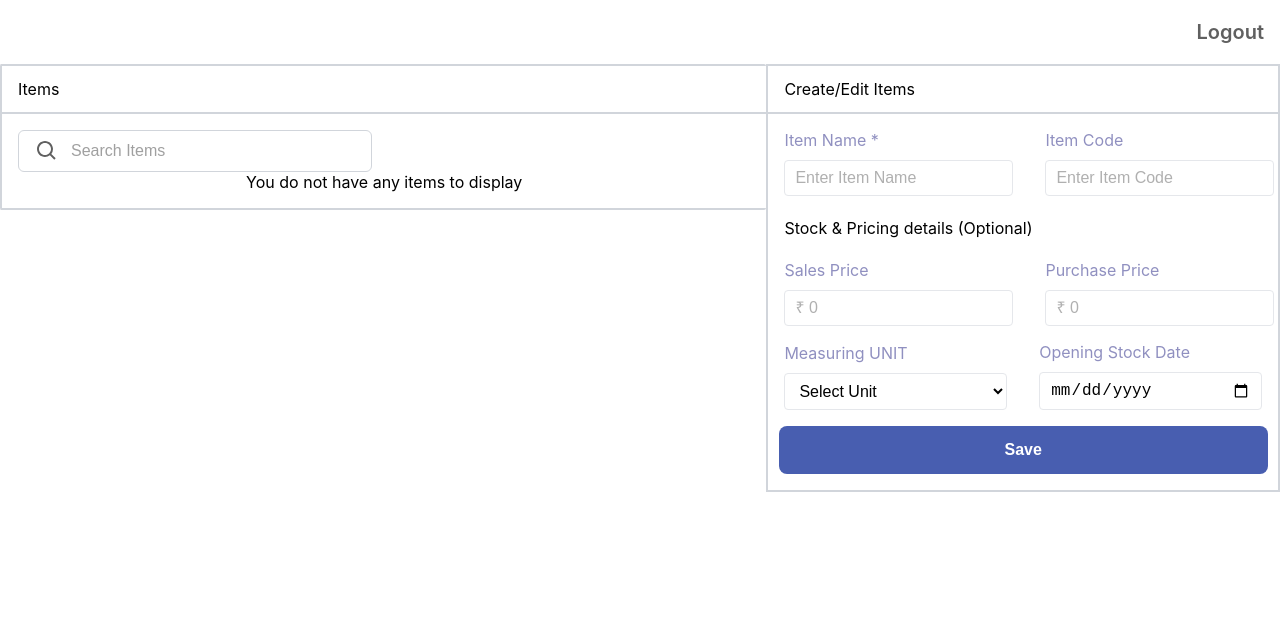
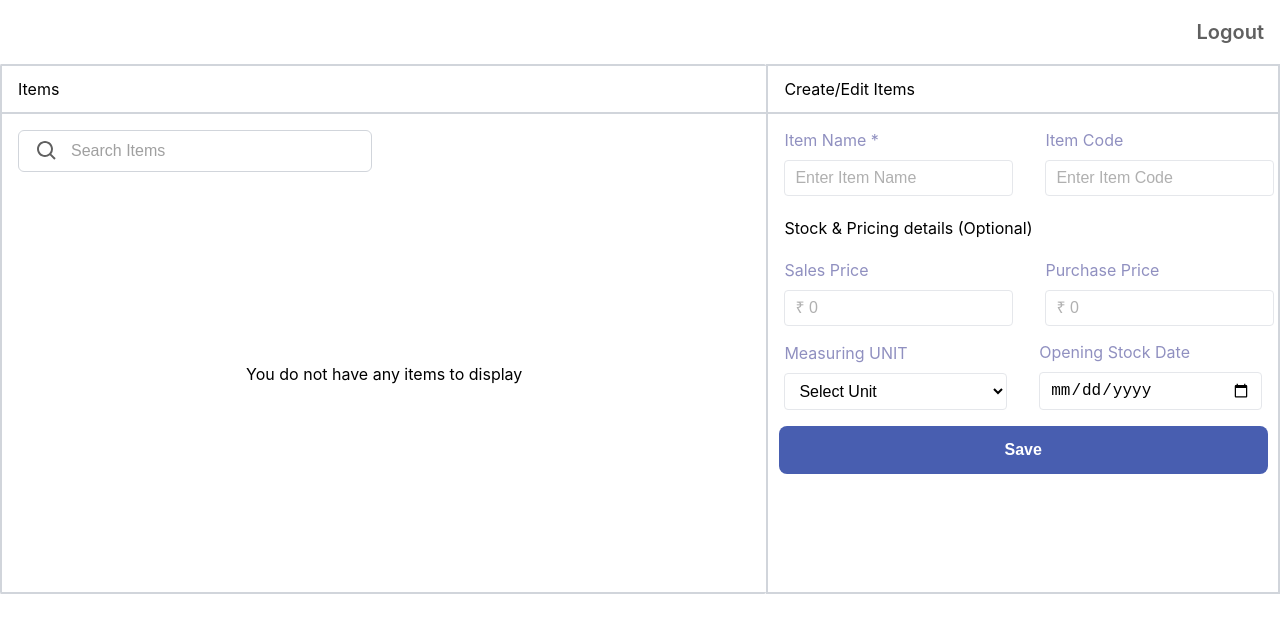
Before and after one commit to Yug34/mybillbook-assessment, a React (Create React App) app: page /items in a window 1280 px wide. Shown: the top 632 px of the page. Built offline with nearby package versions, Linux system fonts and the light colour scheme; sample sign-in values are in the browser's storage.

Commit message:
:lipstick: feat(ItemList): added margins

```diff
--- a/src/components/Items/ItemList/index.tsx
+++ b/src/components/Items/ItemList/index.tsx
@@ -74,6 +74,8 @@ const ItemList = () => {
 
                 {items.length === 0 ? (
                     <div style={{
+                        marginTop: '12rem',
+                        marginBottom: '12rem',
                         width: '100%',
                         display: 'flex',
                         justifyContent: 'center'
```
